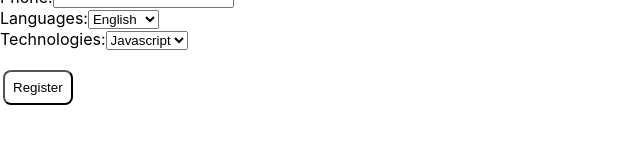
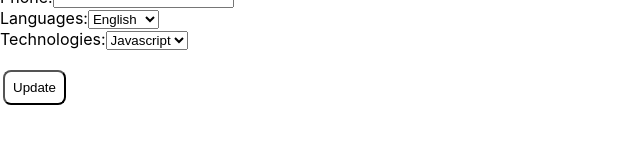
Before and after one commit to hernandiazz9/MiddlewareApp, a React (Create React App) app in the folder client/: page /createuser in a window 1280 px wide. Shown: the part 242-386 px from the top of the page, without its empty margins (0-640 px from the left). Built offline with nearby package versions, Linux system fonts and the light colour scheme; a web font is replaced by a local one.

Commit message:
update, pull with main

```diff
--- a/client/src/components/CreateUsers/CreateUsers.jsx
+++ b/client/src/components/CreateUsers/CreateUsers.jsx
@@ -138,7 +138,7 @@
 
                 </div>
                <div>
-                    <button type='submit'>Register</button>
+                    <button type='submit'>Update</button>
                </div>
             </form>
         </div>
```
